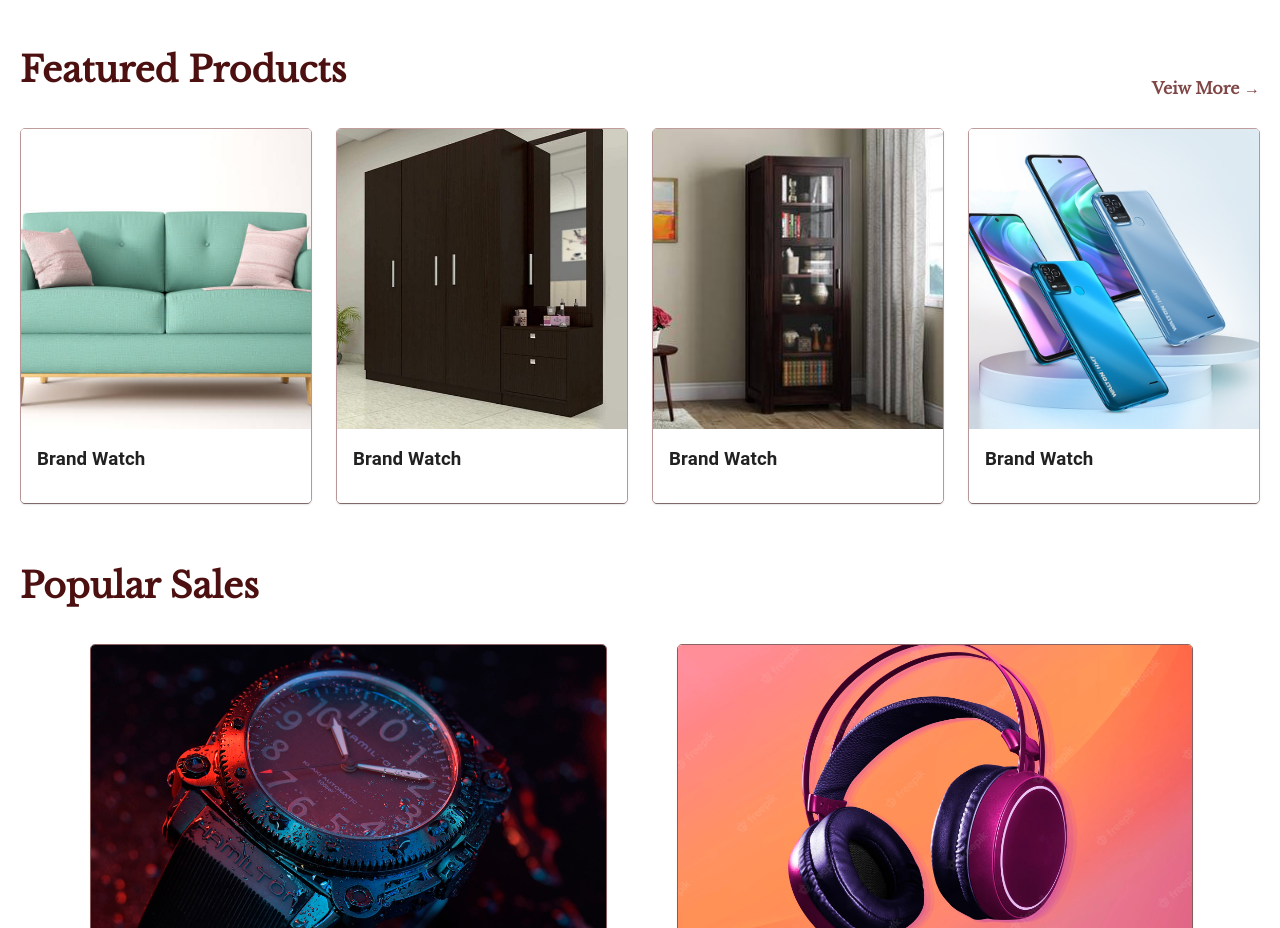
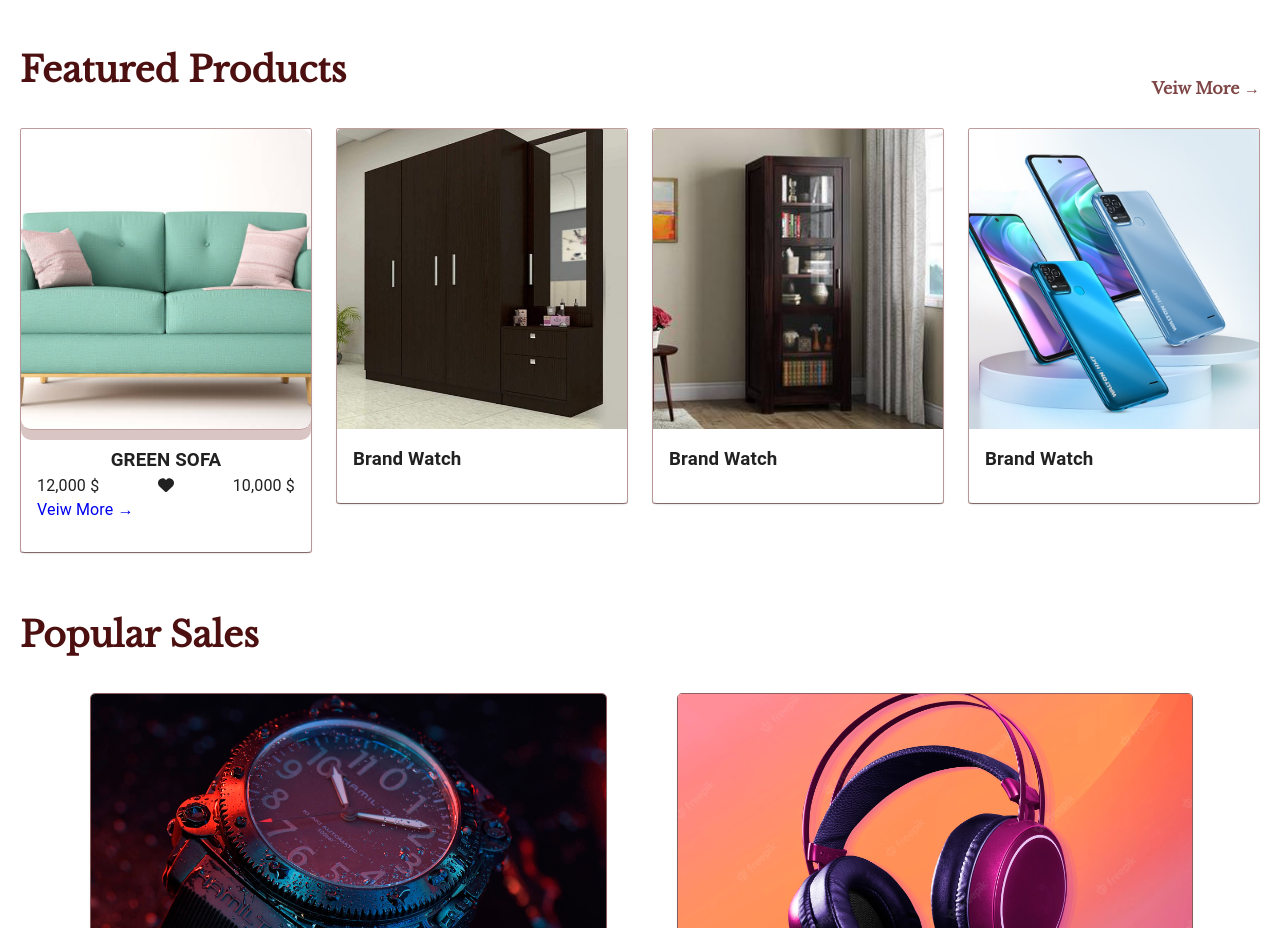
Before and after one commit to tonny29/e-site, a React (Create React App) app: page / in a window 1280 px wide. Shown: the part 991-1919 px from the top of the page. Built offline with nearby package versions, Linux system fonts and the light colour scheme.

Commit message:
added new products

```diff
--- a/src/Pages/AllProducts/FeatureProduct/FeatureProduct.css
+++ b/src/Pages/AllProducts/FeatureProduct/FeatureProduct.css
@@ -1,7 +1,4 @@
-.products img{
-   width: 100%;
-   height: 300px;
-}
+
 .NameAndView{
     display: flex;
     justify-content: space-between;
@@ -14,5 +11,13 @@
 }
 .featuredProduct{
     border: 1px solid rgba(97, 7, 7, 0.381);
-    border-radius: 5px;
+    border-radius: 2px;
 }
+.productName{
+    text-align: center;
+}
+.FeatureProductText{
+    display: flex;
+    justify-content: space-between;
+
+}
--- a/src/Pages/AllProducts/FeatureProduct/FeatureProduct.js
+++ b/src/Pages/AllProducts/FeatureProduct/FeatureProduct.js
@@ -6,6 +6,8 @@ import bookSelf from "../../../images/bookSelf.jpg";
 import mobile from "../../../images/mobile.jpg";
 import "./FeatureProduct.css";
 import { Link } from "react-router-dom";
+import { FontAwesomeIcon } from "@fortawesome/react-fontawesome";
+import { faHeart } from "@fortawesome/free-solid-svg-icons";
 
 const FeatureProduct = () => {
   return (
@@ -27,15 +29,27 @@ const FeatureProduct = () => {
         <Grid item xs={3}>
           <div className="featuredProduct">
             <Card>
-              <CardMedia
-                sx={{ height: 300 }}
-                image={sofa}
-                title="green sofa"
-              />
+              <CardMedia sx={{ height: 300, borderBottom:'1px solid rgba(97, 7, 7, 0.381)',borderRadius:'10px',boxShadow:'0 10px rgba(97, 7, 7, 0.23)' }} image={sofa} title="green sofa" />
               <CardContent>
                 <Typography gutterBottom>
+                  <h3 className="productName">GREEN SOFA</h3>
+                  <div className="FeatureProductText">
                     <div>
-                  <h3>Brand Watch</h3>
+                      <p className="MoneyNot">12,000 $</p>
+                    </div>
+                    <div className="heartColor">
+                      <FontAwesomeIcon icon={faHeart} />
+                    </div>
+                    <div>
+                      <p>10,000 $</p>
+                    </div>
+                  </div>
+                  <div>
+                    <Link style={{ textDecoration: "none" }} to="/allProducts">
+                      <p>
+                        Veiw More <span>&#8594;</span>
+                      </p>
+                    </Link>
                   </div>
                 </Typography>
               </CardContent>
```
Lines whose indentation alone changed are shown as unchanged.
